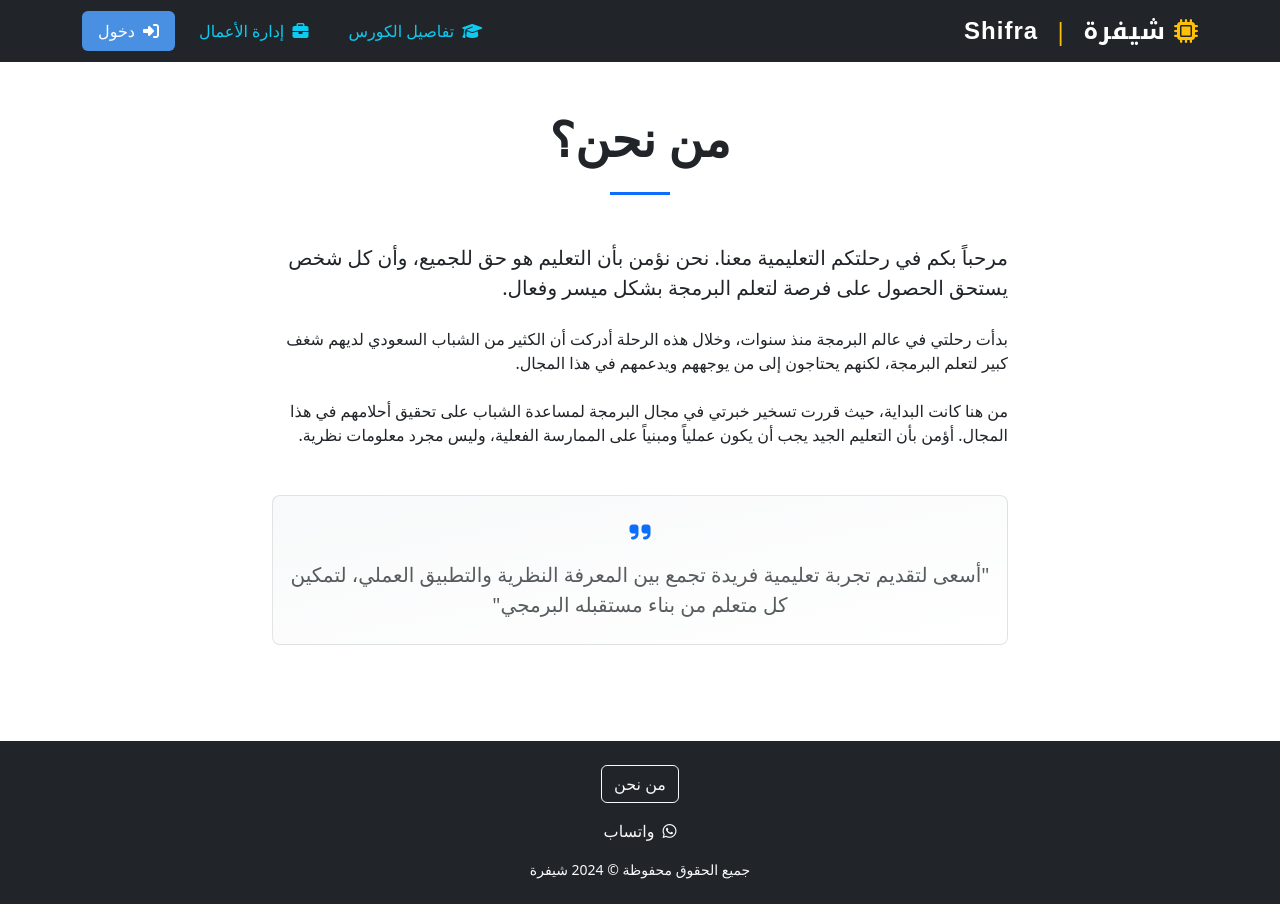
After one commit to Abdualzizsm/cors, a Flask app: page /about in a window 1280 px wide. The commit adds this page. Run offline with Flask 3, Linux system fonts and the light colour scheme.

Commit message:
إضافة صفحة من نحن وتحديث الـ footer

```diff
--- a/app.py
+++ b/app.py
@@ -52,6 +52,10 @@ def logout():
 def services():
     return render_template('services.html')
 
+@app.route('/about')
+def about():
+    return render_template('about.html')
+
 @app.route('/course-details')
 def course_details():
     return render_template('course_details.html')
--- /dev/null
+++ b/templates/about.html
@@ -0,0 +1,44 @@
+{% extends "base.html" %}
+
+{% block content %}
+<div class="container py-5">
+    <div class="row justify-content-center">
+        <div class="col-lg-8">
+            <div class="text-center mb-5">
+                <h1 class="display-5 fw-bold mb-4">من نحن؟</h1>
+                <div class="divider mx-auto mb-4"></div>
+            </div>
+
+            <div class="about-content">
+                <p class="lead mb-4">مرحباً بكم في رحلتكم التعليمية معنا. نحن نؤمن بأن التعليم هو حق للجميع، وأن كل شخص يستحق الحصول على فرصة لتعلم البرمجة بشكل ميسر وفعال.</p>
+
+                <p class="mb-4">بدأت رحلتي في عالم البرمجة منذ سنوات، وخلال هذه الرحلة أدركت أن الكثير من الشباب السعودي لديهم شغف كبير لتعلم البرمجة، لكنهم يحتاجون إلى من يوجههم ويدعمهم في هذا المجال.</p>
+
+                <p class="mb-5">من هنا كانت البداية، حيث قررت تسخير خبرتي في مجال البرمجة لمساعدة الشباب على تحقيق أحلامهم في هذا المجال. أؤمن بأن التعليم الجيد يجب أن يكون عملياً ومبنياً على الممارسة الفعلية، وليس مجرد معلومات نظرية.</p>
+
+                <div class="vision-section text-center py-4 px-3 bg-light rounded-3">
+                    <i class="fas fa-quote-right text-primary mb-3"></i>
+                    <p class="fs-5 text-muted mb-0">"أسعى لتقديم تجربة تعليمية فريدة تجمع بين المعرفة النظرية والتطبيق العملي، لتمكين كل متعلم من بناء مستقبله البرمجي"</p>
+                </div>
+            </div>
+        </div>
+    </div>
+</div>
+
+<style>
+.divider {
+    width: 60px;
+    height: 3px;
+    background-color: var(--bs-primary);
+}
+
+.vision-section {
+    background: linear-gradient(to bottom right, #f8f9fa, #ffffff);
+    border: 1px solid rgba(0,0,0,0.1);
+}
+
+.vision-section i {
+    font-size: 1.5rem;
+}
+</style>
+{% endblock %}
--- a/templates/base.html
+++ b/templates/base.html
@@ -39,6 +39,7 @@
                             إدارة الأعمال
                         </a>
                     </li>
+
                     <li class="nav-item">
                         {% if session.get('logged_in') %}
                             <a class="nav-link btn btn-outline-warning text-warning px-3" href="{{ url_for('logout') }}">
@@ -73,26 +74,17 @@
     <footer class="bg-dark text-light py-4 mt-5">
         <div class="container">
             <div class="row">
-                <div class="col-md-4">
-                    <h5>تواصل معنا</h5>
-                    <p>
+                <div class="col-12 text-center">
+                    <a href="{{ url_for('about') }}" class="btn btn-outline-light mb-3">من نحن</a>
+                    <p class="mb-3">
                         <a href="https://api.whatsapp.com/send?phone=966599514675" class="text-light text-decoration-none">
                             <i class="fab fa-whatsapp me-2"></i>واتساب
                         </a>
                     </p>
-                </div>
-                <div class="col-md-4">
-                    <h5>روابط مهمة</h5>
-                    <ul class="list-unstyled">
-                        <li><a href="#" class="text-light text-decoration-none">سياسة الخصوصية</a></li>
-                        <li><a href="#" class="text-light text-decoration-none">شروط الاستخدام</a></li>
-                    </ul>
-                </div>
-                <div class="col-md-4">
-                    <h5>حول الكورس</h5>
-                    <p class="small">دورة متخصصة في تعليم البرمجة باستخدام الذكاء الاصطناعي للمبتدئين</p>
+                    <p class="mb-0 small">جميع الحقوق محفوظة © 2024 شيفرة</p>
                 </div>
             </div>
+        </div>
         </div>
     </footer>
 
```
